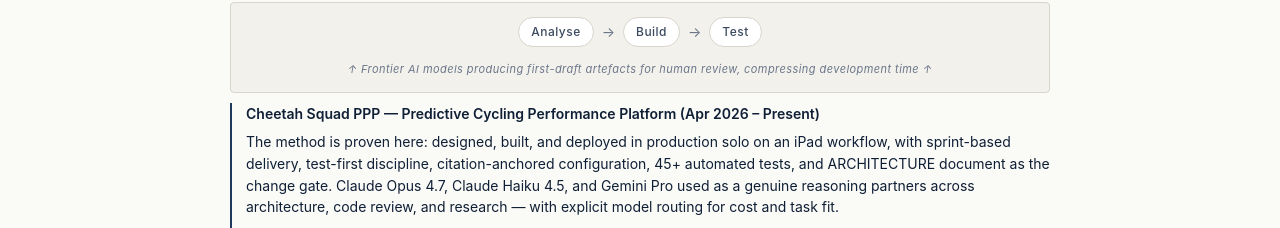
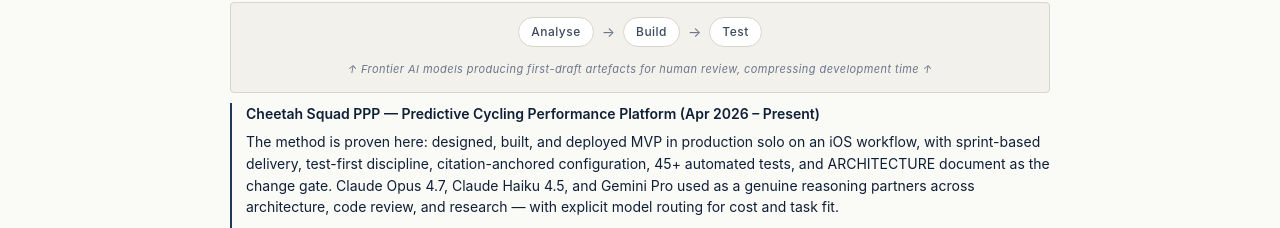
Before and after one commit to PogiSyd/apex-performance-suite, a plain HTML site: page index.html in a window 1280 px wide. Shown: the part 724-952 px from the top of the page. Drawn offline with Linux system fonts and the light colour scheme.

Commit message:
Update index.html

```diff
--- a/index.html
+++ b/index.html
@@ -526,7 +526,7 @@
   <div class="cheetah-box">
     <p class="cheetah-title">Cheetah Squad PPP — Predictive Cycling Performance Platform (Apr 2026 – Present)</p>
     <p>
-      The method is proven here: designed, built, and deployed in production solo on an iPad workflow, with sprint-based delivery, test-first discipline, citation-anchored configuration, 45+ automated tests, and ARCHITECTURE document as the change gate. Claude Opus 4.7, Claude Haiku 4.5, and Gemini Pro used as a genuine reasoning partners across architecture, code review, and research — with explicit model routing for cost and task fit.
+      The method is proven here: designed, built, and deployed MVP in production solo on an iOS workflow, with sprint-based delivery, test-first discipline, citation-anchored configuration, 45+ automated tests, and ARCHITECTURE document as the change gate. Claude Opus 4.7, Claude Haiku 4.5, and Gemini Pro used as a genuine reasoning partners across architecture, code review, and research — with explicit model routing for cost and task fit.
     </p>
     <p>Broader details in LinkedIn Projects: <a href="https://linkedin.com/in/khanbobby" target="_blank" rel="noopener" style="color:var(--accent);">linkedin.com/in/khanbobby</a></p>
   </div>
```
